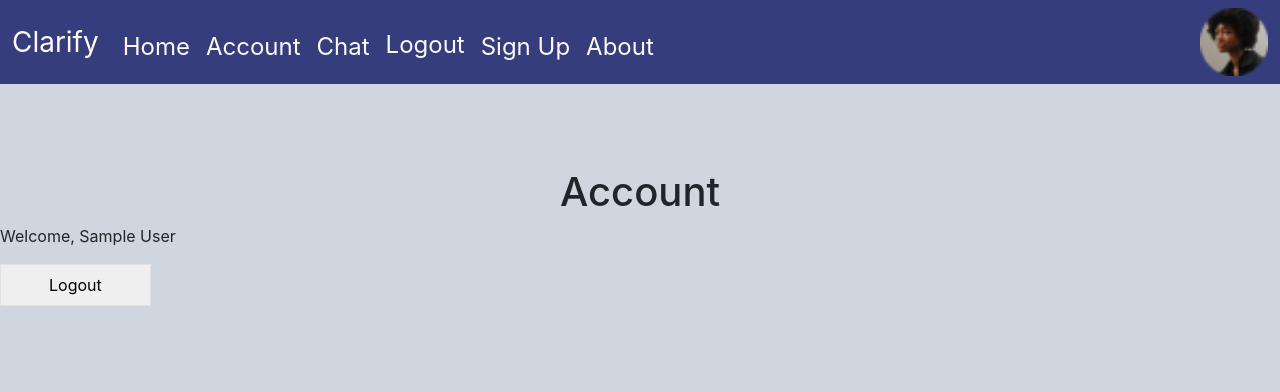
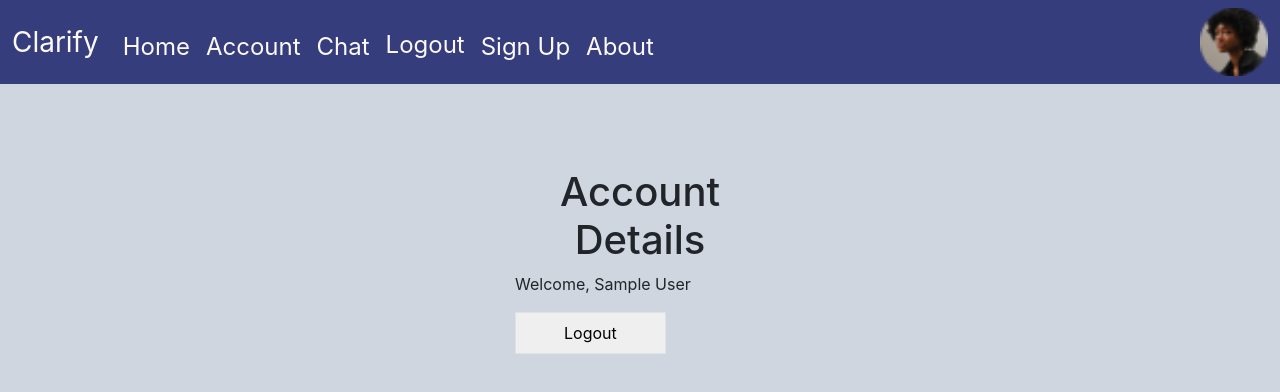
Before and after one commit to MichaelOmoniyi/Clarify, a React (Create React App) app in the folder clarify-app/: page /account in a window 1280 px wide. Shown: the top 392 px of the page. Built offline with nearby package versions, Linux system fonts and the light colour scheme; no server answers; sample sign-in values are in the browser's storage.

Commit message:
Acocunt page edits and README file edit

```diff
--- /dev/null
+++ b/clarify-app/src/pages/Account.css
@@ -0,0 +1,26 @@
+* {
+    margin: 0;
+    padding: 0;
+    box-sizing: border-box;
+}
+
+html,
+body {
+    width: 100%;
+    height: 100%;
+}
+
+.account-container{
+    height: 100%;
+    width: 100%;
+    display: flex;
+    flex-direction: column;
+    justify-content: center;
+    align-items: center;
+}
+
+.account-box{
+    margin: auto;
+    height: 300px;
+    width: 250px;
+}
--- a/clarify-app/src/pages/Account.jsx
+++ b/clarify-app/src/pages/Account.jsx
@@ -1,5 +1,6 @@
 import React from 'react';
 import { UserAuth } from '../context/AuthContext';
+import "./Account.css";
 
 const Account = () => {
   const { logOut, user } = UserAuth();
@@ -13,7 +14,7 @@ const Account = () => {
   };
 
   return (
-    <div className='w-[300px] m-auto'>
+    <div className='w-[300px] m-auto account-container'>
       <br />
       <br />
       <br />
@@ -21,13 +22,16 @@ const Account = () => {
       <br />
       <br />
       <br />
-      <h1 className='text-center text-2xl font-bold pt-12'>Account</h1>
-      <div>
-        <p>Welcome, {user?.displayName}</p>
+      <div className='account-box'>
+        <h1 className='text-center text-2xl font-bold pt-12'>Account Details</h1>
+        <div>
+          <p>Welcome, {user?.displayName}</p>
+        </div>
+        <button onClick={handleSignOut} className='border py-2 px-5 mt-10'>
+          Logout
+        </button>
       </div>
-      <button onClick={handleSignOut} className='border py-2 px-5 mt-10'>
-        Logout
-      </button>
+
     </div>
   );
 };
```
Also changed, not shown: 1 other file (tests, documents, lock files or other folders).
